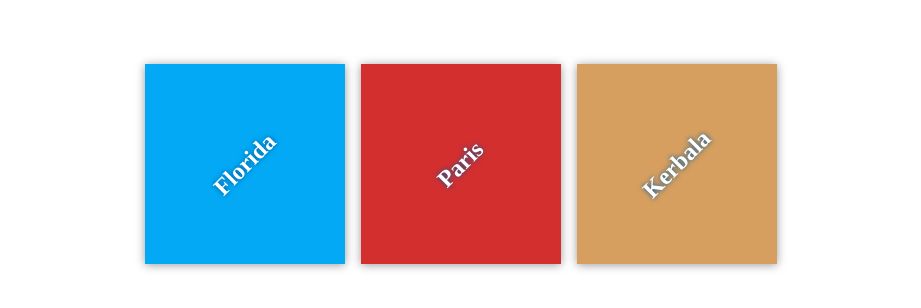
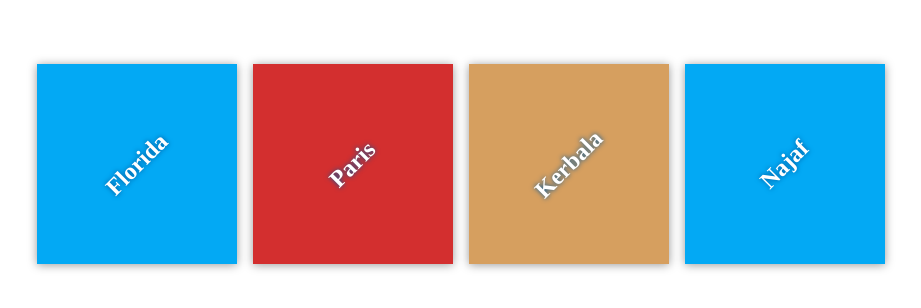
Before and after one commit to talib2/travel-again, a plain HTML site: page index.html in a window 1280 px wide. Shown: the part 236-544 px from the top of the page, without its empty margins (179-1100 px from the left). Drawn offline with Linux system fonts and the light colour scheme.

Commit message:
Add najaf to the content html

```diff
--- a/index.html
+++ b/index.html
@@ -21,6 +21,10 @@
             <div class="destination" id="kerbala">
                 <h2>Kerbala</h2>
             </div>
+
+            <div class="destination" id="najaf">
+                <h2>Najaf</h2>
+            </div>
         </div>
     </div>
 
```
